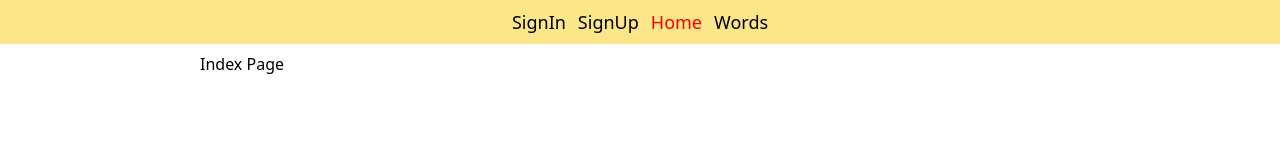
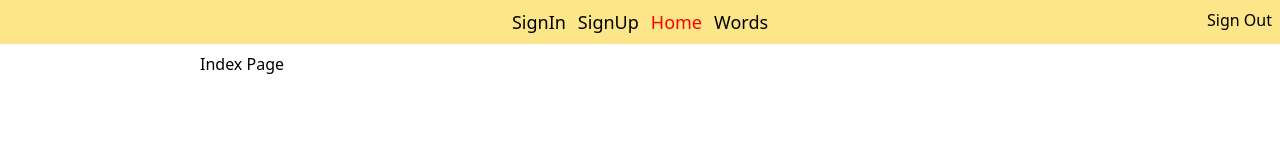
Before and after one commit to alex-tiutiunyk/dictionary, a React (Vite) app: page / in a window 1280 px wide. Shown: the top 160 px of the page. Built offline with nearby package versions, Linux system fonts and the light colour scheme; no server answers; the HTML template or start-up script is replaced by a standard one.

Commit message:
Add Sign Out functional in Header

```diff
--- a/src/components/Header.tsx
+++ b/src/components/Header.tsx
@@ -1,6 +1,17 @@
+import { getAuth, signOut } from 'firebase/auth';
 import { NavLink } from 'react-router-dom';
 
 const Header = () => {
+  const auth = getAuth();
+  const handleSignOut = async () => {
+    try {
+      await signOut(auth);
+      console.log('Sign Out');
+    } catch (error) {
+      console.log(error);
+    }
+  };
+
   return (
     <header className='fixed w-full bg-amber-200'>
       <div className='max-w-[920px] mx-auto pl-5 pr-5 pt-2 pb-2'>
@@ -24,6 +35,13 @@ const Header = () => {
             </NavLink>
           </li>
         </ul>
+        <button
+          type='button'
+          className='absolute top-2 right-2 hover:underline'
+          onClick={handleSignOut}
+        >
+          Sign Out
+        </button>
       </div>
     </header>
   );
```
